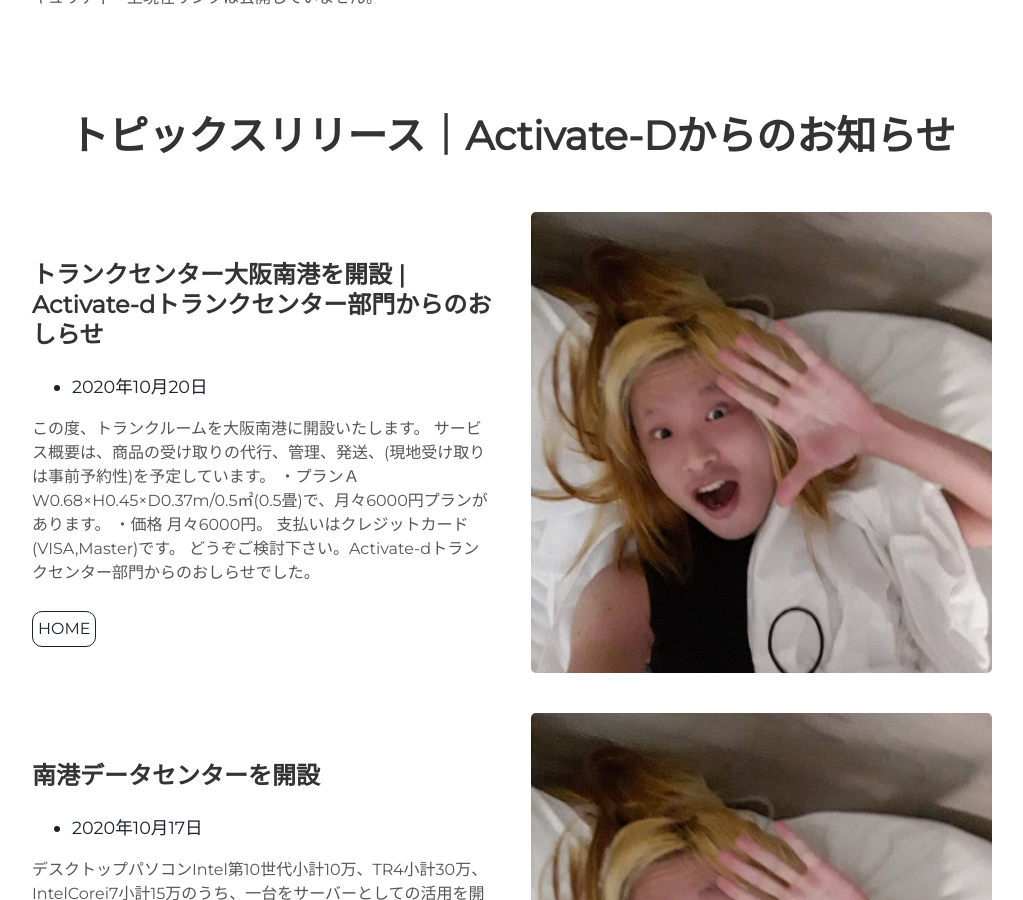
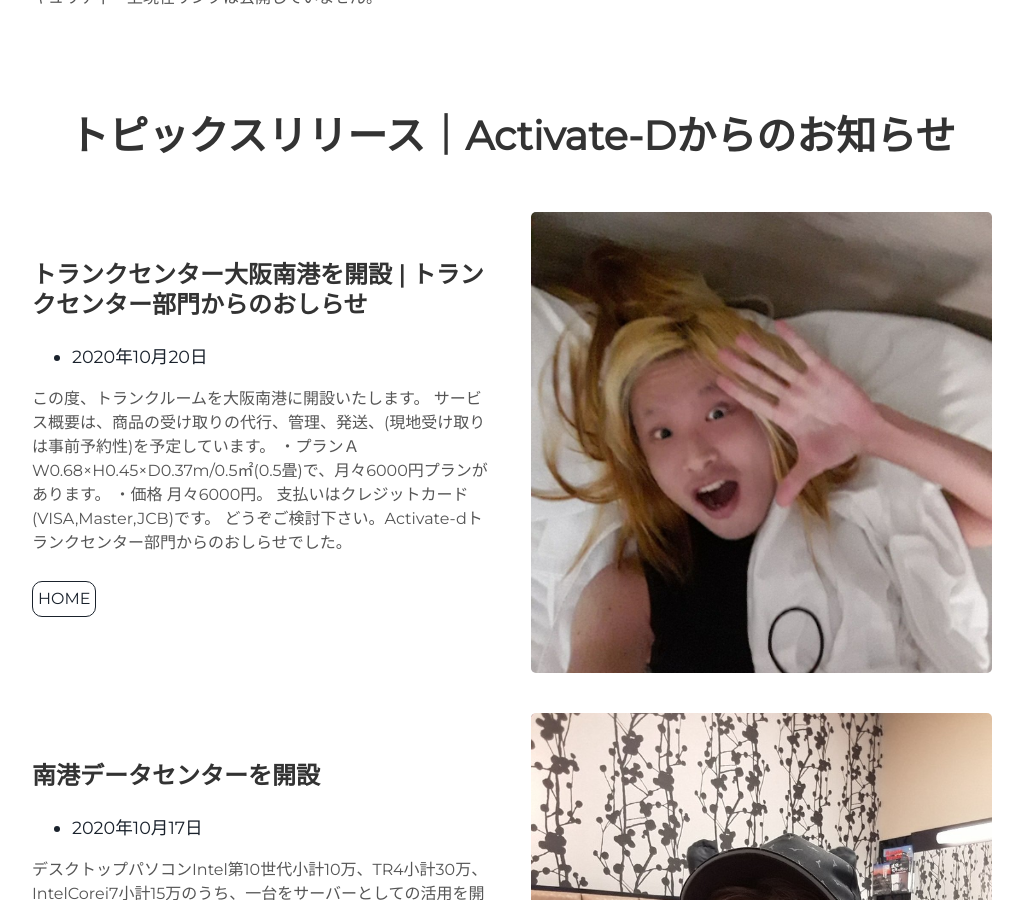
Before and after one commit to takagotch/page351, a Jekyll site: the page built from index.html, in a window 1280 px wide and 900 px high, scrolled down 2312 px. Shown: the whole window, without its empty margins (128-1151 px from the left). Built offline with Jekyll 4.4.1, drawn with Linux system fonts in a browser that asks for light colours.

Commit message:
Update projects.html

```diff
--- a/_includes/projects.html
+++ b/_includes/projects.html
@@ -26,7 +26,7 @@
     <img alt="mountains" src="{{ "/assets/img/fr7.jpg" | prepend: site.baseurl }}" />
   </div>
   <div class="contents">
-    <h3> トランクセンター大阪南港を開設 | Activate-dトランクセンター部門からのおしらせ </h3>
+    <h3> トランクセンター大阪南港を開設 | トランクセンター部門からのおしらせ </h3>
     <ul>
       <li>
       2020年10月20日
@@ -44,7 +44,7 @@
     W0.68×H0.45×D0.37m/0.5㎡(0.5畳)で、月々6000円プランがあります。
     ・価格
     月々6000円。
-    支払いはクレジットカード(VISA,Master)です。
+    支払いはクレジットカード(VISA,Master,JCB)です。
     どうぞご検討下さい。Activate-dトランクセンター部門からのおしらせでした。
     </p>
     <a class="project-link" href="#">HOME</a>
@@ -54,7 +54,7 @@
 
 <div class="user-projects">
   <div class="images-right">
-    <img alt="mountains" src="{{ "/assets/img/fr7.jpg" | prepend: site.baseurl }}" />
+    <img alt="mountains" src="{{ "/assets/img/fr8.jpg" | prepend: site.baseurl }}" />
   </div>
   <div class="contents">
     <h3> 南港データセンターを開設 </h3>
```
